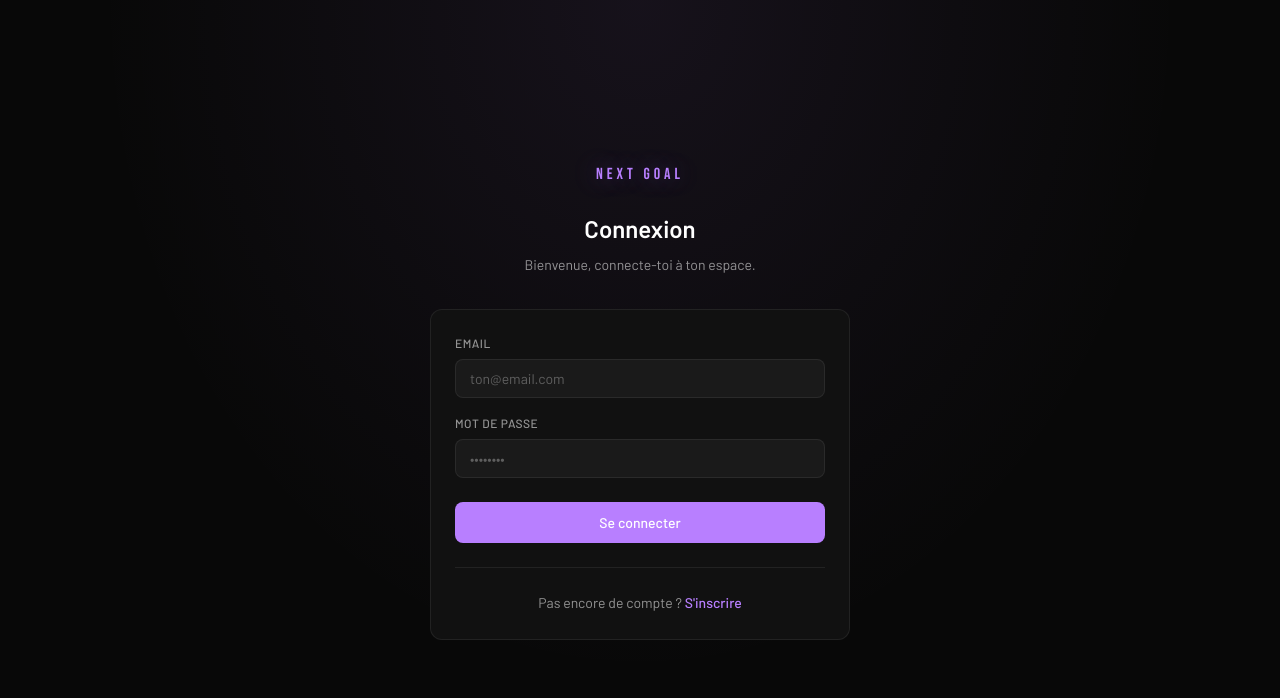
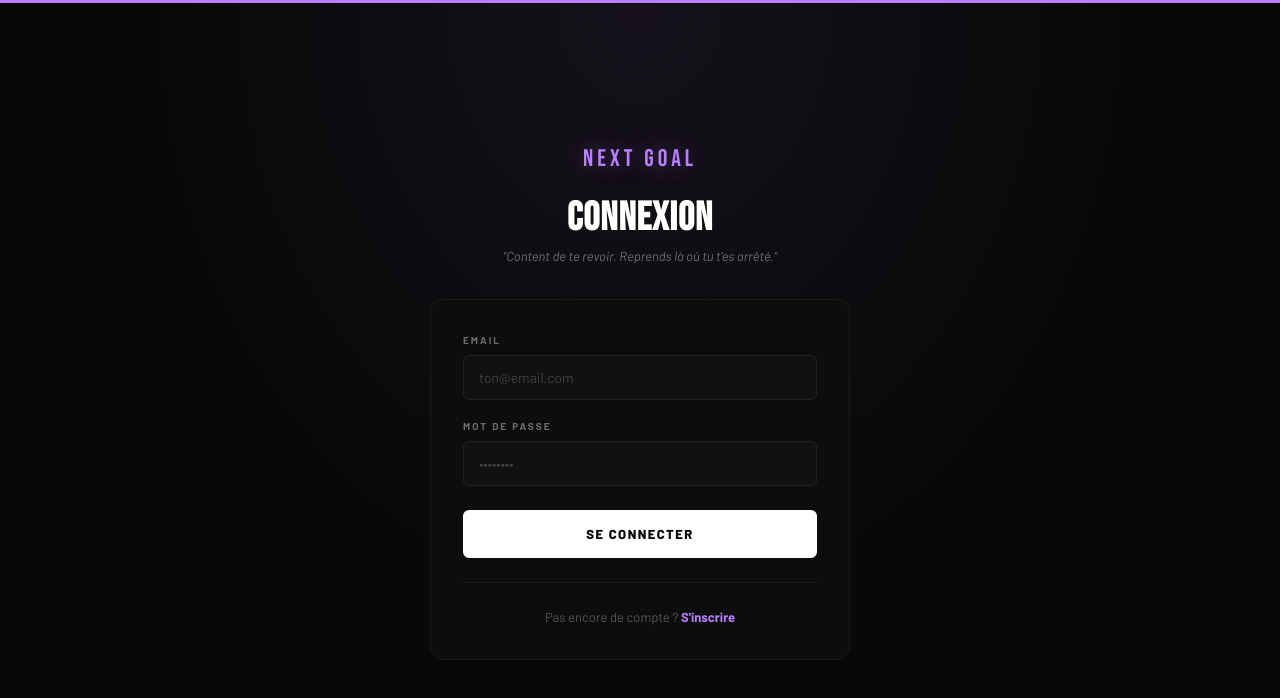
Before and after one commit to bakarysysawane-star/NEXT-GOAL, a React (Vite) app: page /connexion in a window 1280 px wide. Shown: the top 698 px of the page. Built offline with nearby package versions, Linux system fonts and the light colour scheme; no server answers.

Commit message:
Update Login.jsx

```diff
--- a/src/pages/Login.jsx
+++ b/src/pages/Login.jsx
@@ -1,9 +1,9 @@
 import { useState } from 'react'
-import { Link, useNavigate } from 'react-router-dom'
+import { Link } from 'react-router-dom'
 import { signIn } from '../lib/supabase'
+import './Login.css'
 
 export default function Login({ setUser }) {
-  const navigate = useNavigate()
   const [email, setEmail] = useState('')
   const [password, setPassword] = useState('')
   const [error, setError] = useState('')
@@ -14,7 +14,7 @@ export default function Login({ setUser }) {
     setError('')
     setLoading(true)
     try {
-      const data = await signIn(email, password)
+      await signIn(email, password)
       window.location.href = '/joueurs'
     } catch (err) {
       setError(err.message === 'Invalid login credentials'
@@ -26,53 +26,40 @@ export default function Login({ setUser }) {
   }
 
   return (
-    <div style={{
-      minHeight: '100vh', display: 'flex', alignItems: 'center', justifyContent: 'center',
-      padding: '2rem',
-      background: 'radial-gradient(ellipse at 50% 0%, rgba(192,132,252,0.08) 0%, transparent 60%)',
-    }}>
-      <div style={{ width: '100%', maxWidth: '420px' }}>
-        <div style={{ textAlign: 'center', marginBottom: '2rem' }}>
-          <Link to="/" style={{ textDecoration: 'none' }}>
-            <span className="logo-text" style={{ fontSize: '16px' }}>NEXT GOAL</span>
-          </Link>
-          <h1 style={{ fontSize: '1.5rem', fontWeight: '600', marginTop: '1.5rem', color: 'var(--text)' }}>
-            Connexion
-          </h1>
-          <p style={{ color: 'var(--text2)', fontSize: '14px', marginTop: '6px' }}>
-            Bienvenue, connecte-toi à ton espace.
-          </p>
+    <div className="ngl-auth fade-in">
+      <div className="ngl-auth-glow" />
+      <div className="ngl-auth-box">
+        <div className="ngl-auth-head">
+          <Link to="/" className="ngl-auth-logo">NEXT GOAL</Link>
+          <h1 className="ngl-auth-title">Connexion</h1>
+          <p className="ngl-auth-sub">"Content de te revoir. Reprends là où tu t'es arrêté."</p>
         </div>
 
-        <div className="card">
-          <form onSubmit={handleSubmit} style={{ display: 'flex', flexDirection: 'column', gap: '1rem' }}>
-            {error && <div className="alert alert-error">{error}</div>}
+        <div className="ngl-auth-card">
+          <form onSubmit={handleSubmit} className="ngl-auth-form">
+            {error && <div className="ngl-auth-error">{error}</div>}
 
-            <div className="form-group">
+            <div className="ngl-auth-field">
               <label>Email</label>
               <input type="email" value={email} onChange={e => setEmail(e.target.value)}
                 placeholder="ton@email.com" required />
             </div>
 
-            <div className="form-group">
+            <div className="ngl-auth-field">
               <label>Mot de passe</label>
               <input type="password" value={password} onChange={e => setPassword(e.target.value)}
                 placeholder="••••••••" required />
             </div>
 
-            <button className="btn btn-primary" type="submit" disabled={loading}
-              style={{ width: '100%', padding: '12px', marginTop: '8px' }}>
+            <button className="ngl-auth-btn" type="submit" disabled={loading}>
               {loading ? 'Connexion...' : 'Se connecter'}
             </button>
           </form>
 
-          <div className="divider" />
+          <div className="ngl-auth-divider" />
 
-          <p style={{ textAlign: 'center', fontSize: '14px', color: 'var(--text2)' }}>
-            Pas encore de compte ?{' '}
-            <Link to="/inscription" style={{ color: 'var(--accent)', textDecoration: 'none', fontWeight: '500' }}>
-              S'inscrire
-            </Link>
+          <p className="ngl-auth-foot">
+            Pas encore de compte ? <Link to="/inscription">S'inscrire</Link>
           </p>
         </div>
       </div>
```
